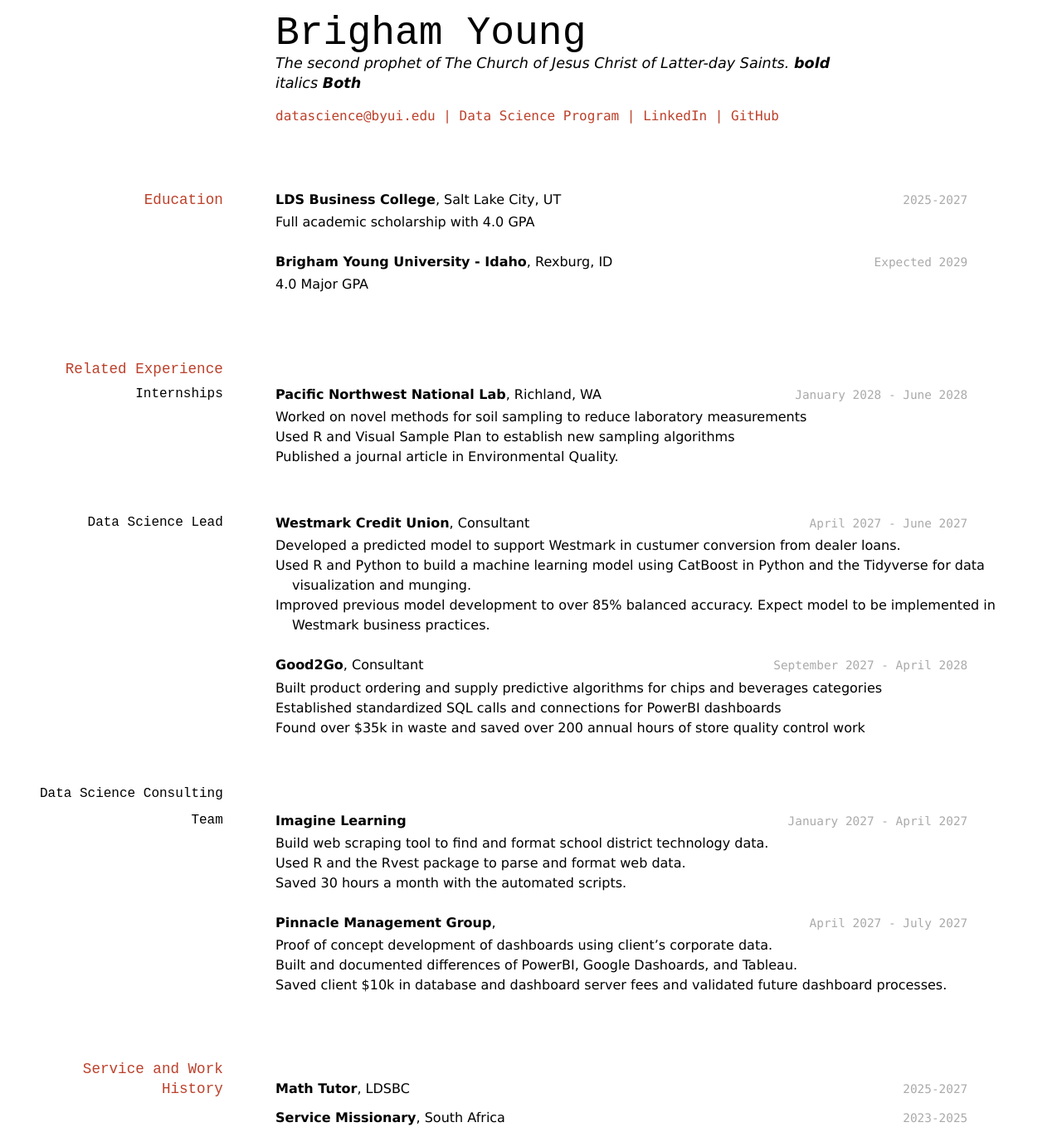
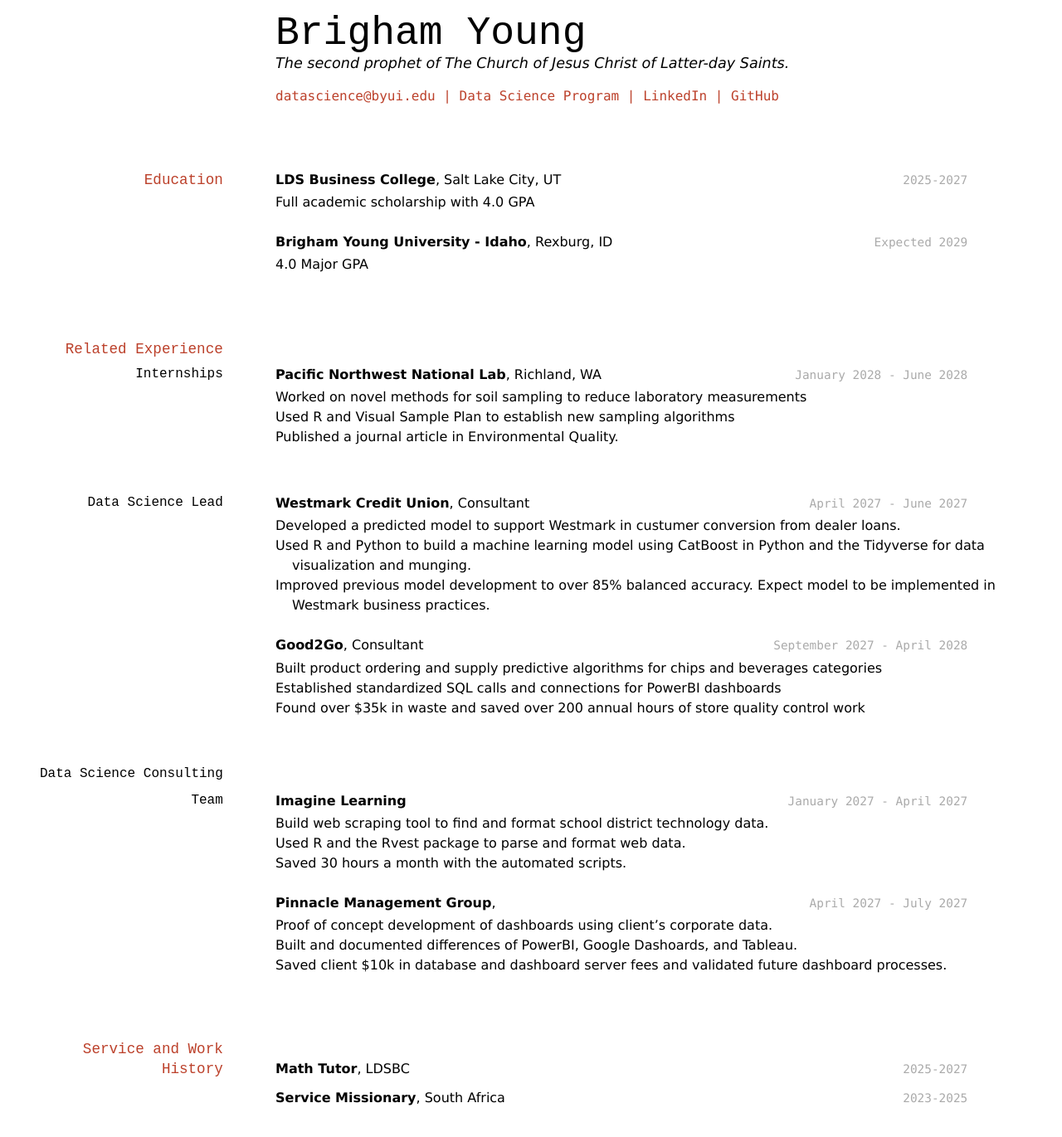
Before and after one commit to gniely/My-Resume, a Jekyll site: the page built from docs/index.md, in a window 1280 px wide. Shown: the whole page at 83% size. Built offline with Jekyll 4.4.1, drawn with Linux system fonts in a browser that asks for light colours; after the commit the page ends 1347 px from its top, so only the background shows below that.

Commit message:
Update index.md

```diff
--- a/docs/index.md
+++ b/docs/index.md
@@ -3,7 +3,7 @@ layout: cv
 title: Brigham Young's Resume
 ---
 # Brigham Young
-The second prophet of The Church of Jesus Christ of Latter-day Saints. **bold** *italics* ***Both***
+The second prophet of The Church of Jesus Christ of Latter-day Saints.
 
 <div id="webaddress">
 <a href="datascience@byui.edu">datascience@byui.edu</a>
```
